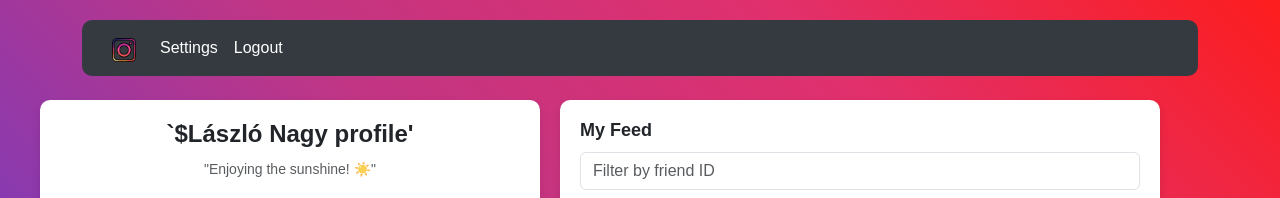
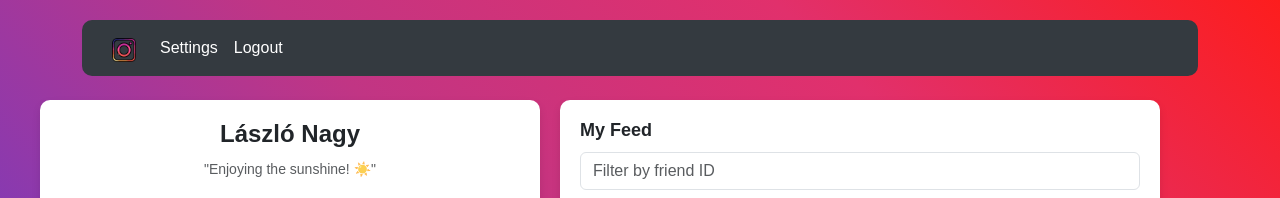
Before and after one commit to regikov/socialmedia-web-app, a Next.js app: page /user/1 in a window 1280 px wide. Shown: the top 198 px of the page. Built offline with nearby package versions, Linux system fonts and the light colour scheme.

Commit message:
FIXES: Vercel formatting

```diff
--- a/src/app/user/[userId]/page.tsx
+++ b/src/app/user/[userId]/page.tsx
@@ -77,7 +77,7 @@ const UserProfilePage: React.FC = () => {
                   marginBottom: '10px',
                 }}
               >
-                `${user.name} profile'
+                {user.name}
               </h2>
               <p
                 className="text-muted"
```
